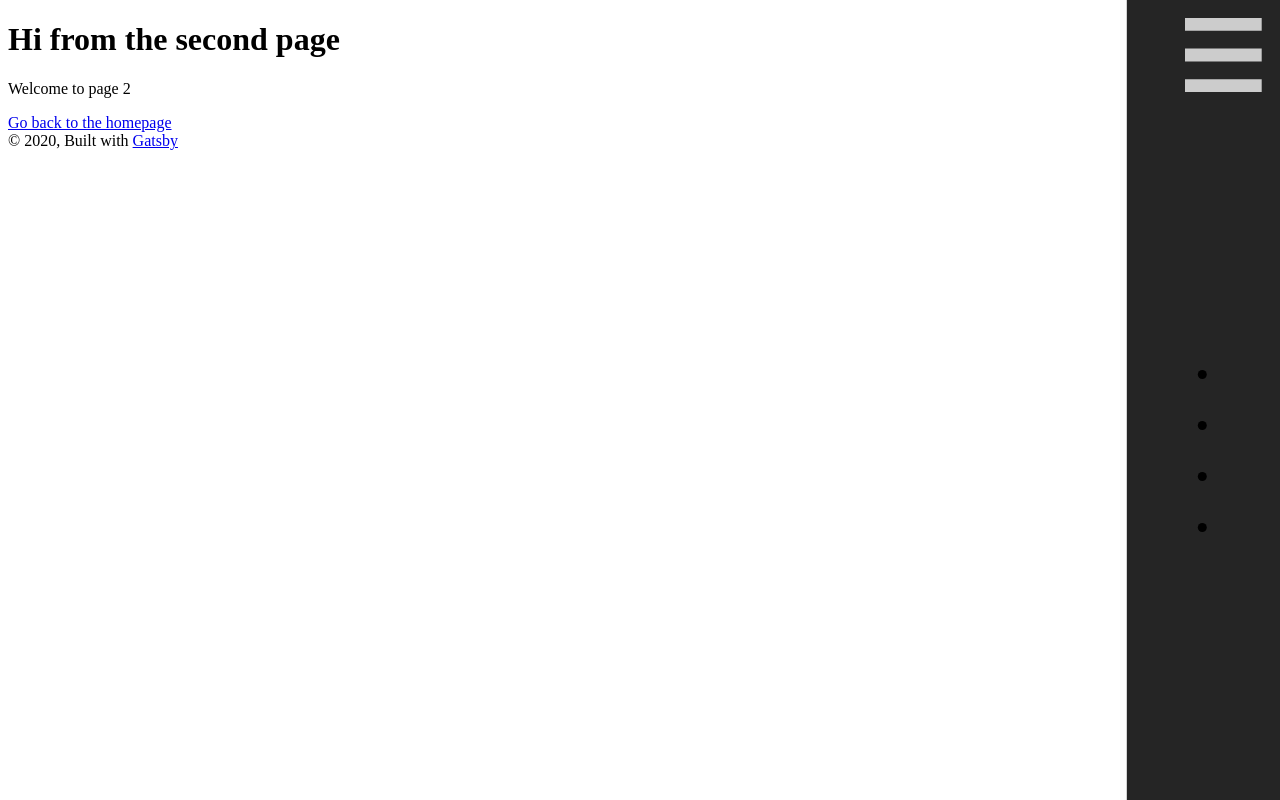
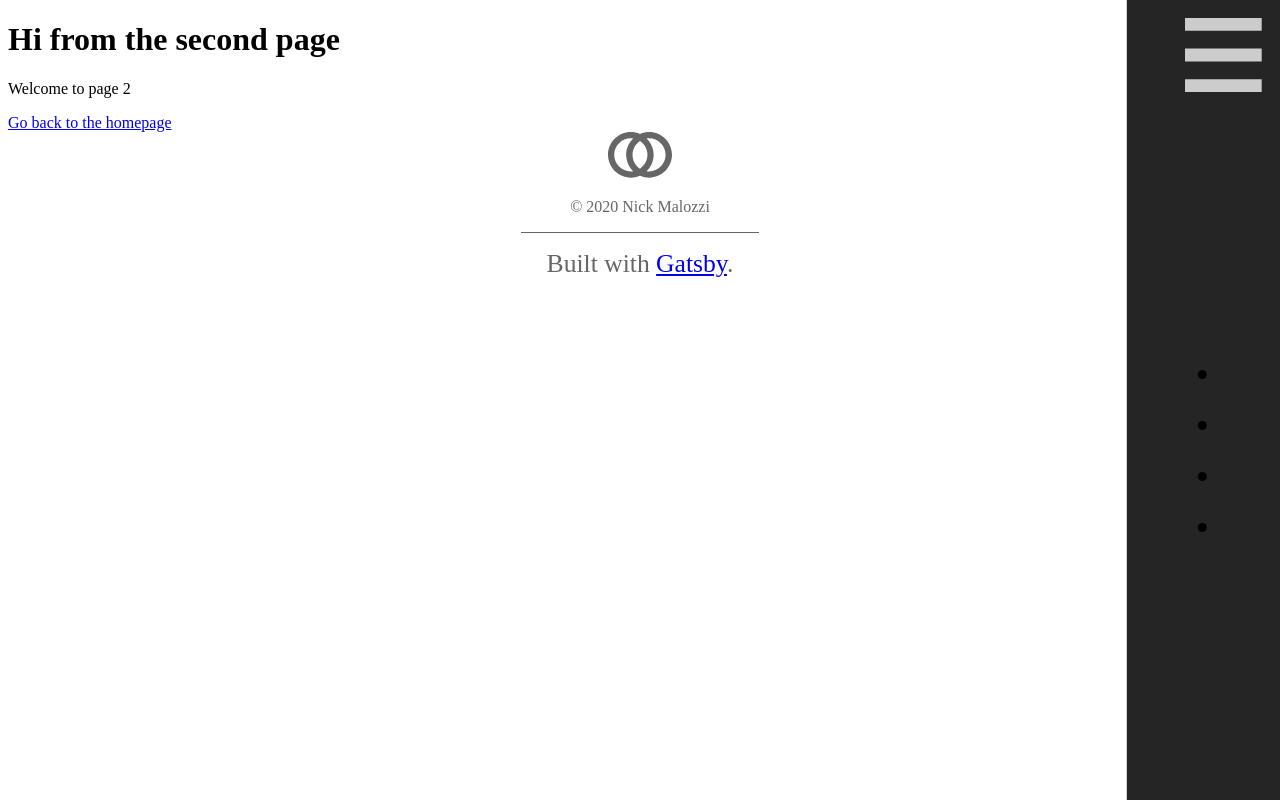
Before and after one commit to nmalozzi/portfolio, a Gatsby site: page /page-2 in a window 1280 px wide. Built offline with nearby package versions, Linux system fonts and the light colour scheme; Gatsby itself is replaced by a stand-in of ours.

Commit message:
creating the footer

```diff
--- a/src/components/header/header.js
+++ b/src/components/header/header.js
@@ -1,6 +1,7 @@
 import PropTypes from "prop-types"
 import React, { useState } from "react"
 import Nav from "../nav/nav"
+import Legal from "../legal/legal"
 import nick from "../../nick"
 import style from "./header.module.scss"
 
@@ -13,12 +14,7 @@ const Header = ({ siteData }) => {
         <h2 className={style.hidden}>{siteData.description}</h2>
         <Nav navItems={nick.navigableData}/>
         <div className={style.finePrint}>
-          <svg className={style.simplifiedLogoIcon} xmlns="http://www.w3.org/2000/svg" viewBox="0 0 30 21.4">
-            <title>Simplified Logo Icon</title>
-            <path
-              d="M19.3 0c-1.5 0-2.9.3-4.3.9-1.4-.6-2.8-.9-4.3-.9C4.8 0 0 4.8 0 10.7s4.8 10.7 10.7 10.7c1.5 0 2.9-.3 4.3-.9 1.4.6 2.8.9 4.3.9 5.9 0 10.7-4.8 10.7-10.7S25.2 0 19.3 0zm-7.5 18.4c-.4.1-.7.1-1.1.1-4.3 0-7.8-3.5-7.8-7.8s3.5-7.8 7.8-7.8c.4 0 .8 0 1.1.1-2.1 2-3.3 4.8-3.3 7.7.1 2.9 1.2 5.7 3.3 7.7zm9.6-7.7c0-2.9-1.2-5.7-3.3-7.7.4-.1.7-.1 1.1-.1 4.3 0 7.8 3.5 7.8 7.8s-3.5 7.8-7.8 7.8c-.4 0-.8 0-1.1-.1 2.1-2 3.3-4.8 3.3-7.7zm-2.9 0c0 2.6-1.3 5-3.5 6.5-2.2-1.4-3.5-3.8-3.5-6.5 0-2.6 1.3-5 3.5-6.5 2.2 1.5 3.5 3.9 3.5 6.5z"/>
-          </svg>
-          <p className={"small"}>© {new Date().getFullYear()} Nick Malozzi</p>
+          <Legal/>
         </div>
       </header>
       <svg className={style.hamburgerMenuIcon} onClick={() => toggleNavExpand(!navExpanded)} data-rotate={navExpanded}
--- a/src/components/header/header.module.scss
+++ b/src/components/header/header.module.scss
@@ -32,15 +32,6 @@
   bottom: 0;
   align-self: center;
   text-align: center;
-
-  p {
-    color: $grey;
-  }
-}
-
-.simplifiedLogoIcon {
-  width: $remRoot * 5;
-  fill: $grey;
 }
 
 .hamburgerMenuIcon {
--- a/src/components/layout/layout.js
+++ b/src/components/layout/layout.js
@@ -1,15 +1,9 @@
-/**
- * Layout component that queries for data
- * with Gatsby's useStaticQuery component
- *
- * See: https://www.gatsbyjs.org/docs/use-static-query/
- */
-
 import React from "react"
 import PropTypes from "prop-types"
 import { useStaticQuery, graphql } from "gatsby"
 import Header from "../header/header"
 import style from "./layout.module.scss"
+import Legal from "../legal/legal"
 
 const Layout = ({ children }) => {
   const siteData = useStaticQuery(graphql`
@@ -29,9 +23,10 @@ const Layout = ({ children }) => {
       <main className={style.main}>
         {children}
         <footer>
-          © {new Date().getFullYear()}, Built with
-          {` `}
-          <a href="https://www.gatsbyjs.org">Gatsby</a>
+          <Legal/>
+          <p className={style.gatsby}>
+            Built with <a href="https://www.gatsbyjs.org/" target="_blank" rel="noreferrer">Gatsby</a>.
+          </p>
         </footer>
       </main>
     </div>
--- a/src/components/layout/layout.module.scss
+++ b/src/components/layout/layout.module.scss
@@ -3,3 +3,13 @@
 .main {
   z-index: $layer1;
 }
+
+.gatsby {
+  @include smallFontSize;
+  width: fit-content;
+  margin: 0 auto;
+  padding: $remRoot $remRoot * 2 $remRoot * 2 $remRoot * 2;
+  text-align: center;
+  color: $grey;
+  border-top:  1px solid $grey;
+}
--- /dev/null
+++ b/src/components/legal/legal.js
@@ -0,0 +1,20 @@
+import React from "react"
+import nick from "../../nick"
+import style from "./legal.module.scss"
+
+const fullName = nick.firstName + " " + nick.lastName;
+
+const Legal = () => {
+  return (
+    <div className={style.legal}>
+      <svg className={style.simplifiedLogoIcon} xmlns="http://www.w3.org/2000/svg" viewBox="0 0 30 21.4">
+        <title>Simplified Logo Icon</title>
+        <path
+          d="M19.3 0c-1.5 0-2.9.3-4.3.9-1.4-.6-2.8-.9-4.3-.9C4.8 0 0 4.8 0 10.7s4.8 10.7 10.7 10.7c1.5 0 2.9-.3 4.3-.9 1.4.6 2.8.9 4.3.9 5.9 0 10.7-4.8 10.7-10.7S25.2 0 19.3 0zm-7.5 18.4c-.4.1-.7.1-1.1.1-4.3 0-7.8-3.5-7.8-7.8s3.5-7.8 7.8-7.8c.4 0 .8 0 1.1.1-2.1 2-3.3 4.8-3.3 7.7.1 2.9 1.2 5.7 3.3 7.7zm9.6-7.7c0-2.9-1.2-5.7-3.3-7.7.4-.1.7-.1 1.1-.1 4.3 0 7.8 3.5 7.8 7.8s-3.5 7.8-7.8 7.8c-.4 0-.8 0-1.1-.1 2.1-2 3.3-4.8 3.3-7.7zm-2.9 0c0 2.6-1.3 5-3.5 6.5-2.2-1.4-3.5-3.8-3.5-6.5 0-2.6 1.3-5 3.5-6.5 2.2 1.5 3.5 3.9 3.5 6.5z"/>
+      </svg>
+      <p className={"small"}>© {new Date().getFullYear()} {fullName}</p>
+    </div>
+  )
+}
+
+export default Legal
--- /dev/null
+++ b/src/components/legal/legal.module.scss
@@ -0,0 +1,15 @@
+@import "../../utils/scss/mixins";
+
+.legal {
+  align-self: center;
+  text-align: center;
+
+  p {
+    color: $grey;
+  }
+}
+
+.simplifiedLogoIcon {
+  width: $remRoot * 5;
+  fill: $grey;
+}
--- a/src/components/nav/nav.module.scss
+++ b/src/components/nav/nav.module.scss
@@ -38,7 +38,5 @@
     width: $remRoot * 4;
     margin: 0 $remRoot;
     fill: $grey;
-
-
   }
 }
--- a/src/utils/scss/typography.scss
+++ b/src/utils/scss/typography.scss
@@ -98,3 +98,8 @@ p {
 nav li {
     @include htmlStyle;
 }
+
+a {
+  color: $blue;
+  text-decoration: none;
+}
```
